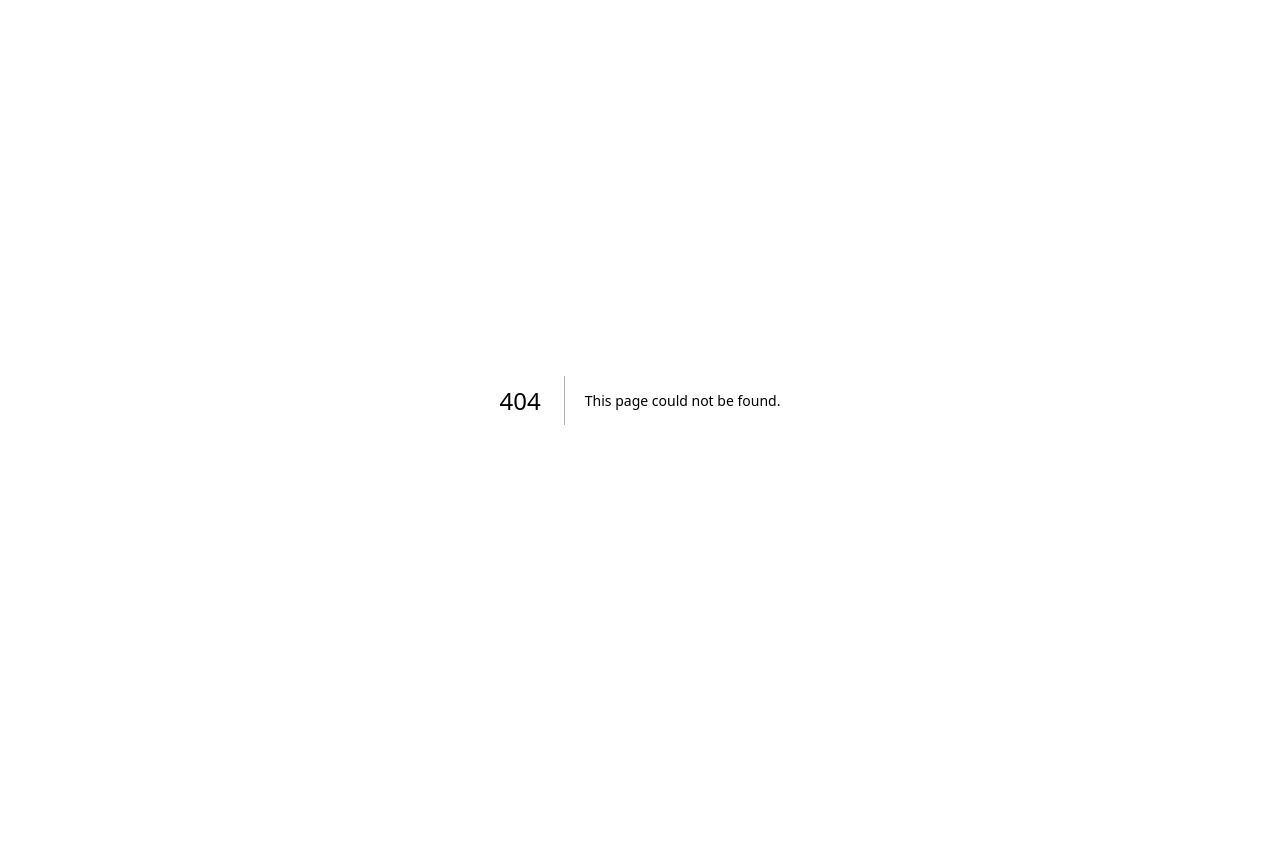
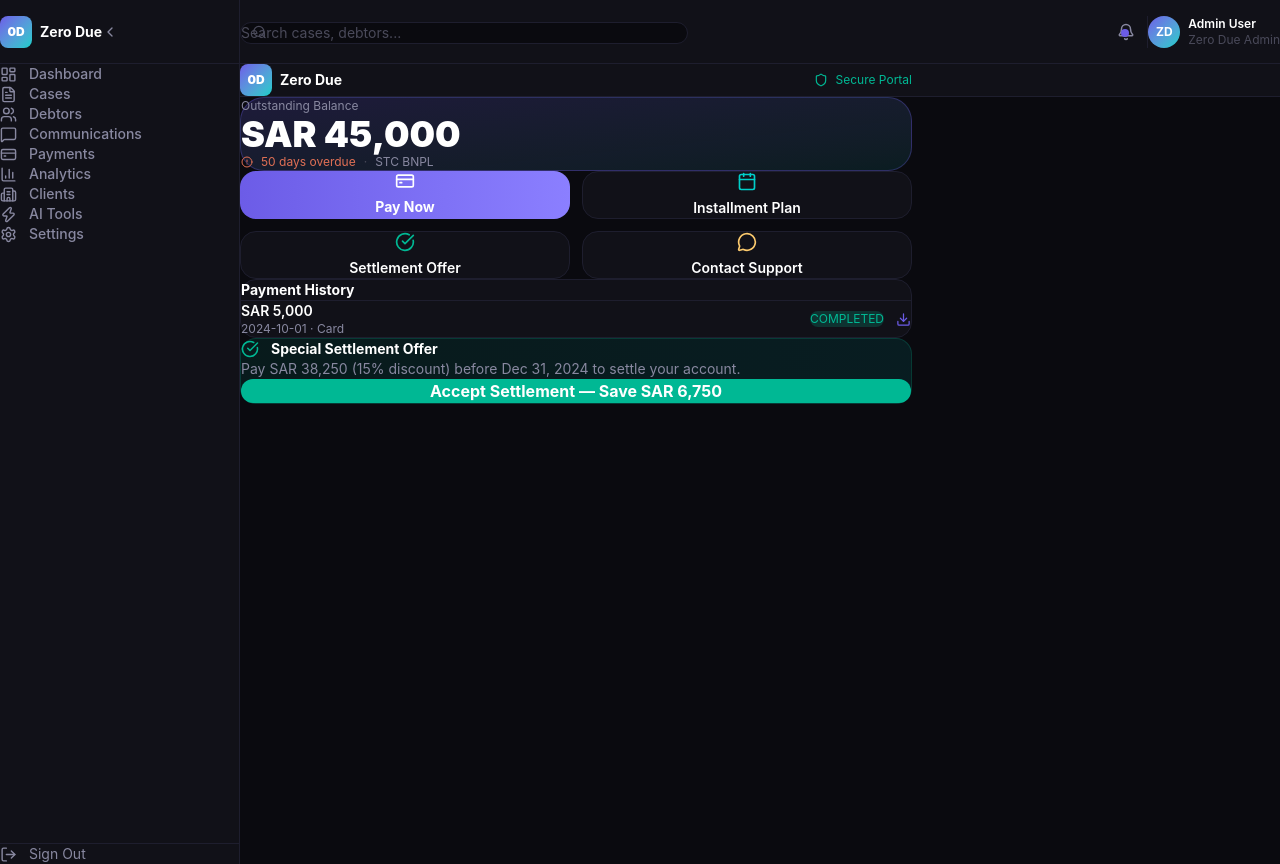
Before and after one commit to fady-hue/Zero-Due, a Next.js app: page /debtor-portal in a window 1280 px wide. Before the commit this address had no page. Before the commit the page ends 800 px from the top, so only its background shows below. Built offline with nearby package versions, Linux system fonts and the light colour scheme.

Commit message:
feat: add client portal, debtor portal, and .env.example

```diff
--- /dev/null
+++ b/src/app/(dashboard)/client-portal/page.tsx
@@ -0,0 +1,82 @@
+"use client";
+import { motion } from "framer-motion";
+import { TrendingUp, FileText, DollarSign, CheckCircle, Download } from "lucide-react";
+import { BarChart, Bar, XAxis, YAxis, CartesianGrid, Tooltip, ResponsiveContainer } from "recharts";
+
+const metrics = [
+  { label: "Total Assigned Cases", value: "842", icon: FileText, color: "#6C5CE7" },
+  { label: "Outstanding Balance", value: "SAR 18.2M", icon: DollarSign, color: "#E17055" },
+  { label: "Recovered Amount", value: "SAR 12.4M", icon: TrendingUp, color: "#00B894" },
+  { label: "Recovery Rate", value: "68.1%", icon: CheckCircle, color: "#00CEC9" },
+];
+
+const weeklyData = [
+  { week: "W1", recovered: 820000 }, { week: "W2", recovered: 1100000 },
+  { week: "W3", recovered: 950000 }, { week: "W4", recovered: 1430000 },
+];
+
+export default function ClientPortalPage() {
+  return (
+    <div className="min-h-screen bg-[#0A0A0F] p-6">
+      <div className="max-w-6xl mx-auto space-y-6">
+        <div className="flex items-center justify-between">
+          <div>
+            <div className="flex items-center gap-3 mb-1">
+              <div className="w-8 h-8 bg-gradient-to-br from-[#6C5CE7] to-[#00CEC9] rounded-lg flex items-center justify-center">
+                <span className="text-white font-black text-xs">0D</span>
+              </div>
+              <span className="text-white font-bold">Zero Due</span>
+            </div>
+            <h1 className="text-2xl font-black text-white">Tamara · Client Portal</h1>
+            <p className="text-[#8888A0] text-sm mt-0.5">Recovery performance overview</p>
+          </div>
+          <button className="flex items-center gap-2 text-sm border border-[#1E1E2E] text-[#8888A0] hover:text-white px-4 py-2.5 rounded-xl transition-colors">
+            <Download size={14} /> Export Report
+          </button>
+        </div>
+
+        <div className="grid grid-cols-2 lg:grid-cols-4 gap-4">
+          {metrics.map((m, i) => (
+            <motion.div key={i} initial={{ opacity: 0, y: 20 }} animate={{ opacity: 1, y: 0 }} transition={{ delay: i * 0.1 }} className="bg-[#111118] border border-[#1E1E2E] rounded-2xl p-5">
+              <div className="w-9 h-9 rounded-xl mb-4 flex items-center justify-center" style={{ backgroundColor: `${m.color}15` }}><m.icon size={16} style={{ color: m.color }} /></div>
+              <div className="text-2xl font-black text-white mb-1">{m.value}</div>
+              <div className="text-[#8888A0] text-xs">{m.label}</div>
+            </motion.div>
+          ))}
+        </div>
+
+        <div className="grid lg:grid-cols-2 gap-6">
+          <div className="bg-[#111118] border border-[#1E1E2E] rounded-2xl p-6">
+            <h3 className="text-white font-bold text-sm mb-4">Weekly Recovery</h3>
+            <ResponsiveContainer width="100%" height={180}>
+              <BarChart data={weeklyData}>
+                <CartesianGrid strokeDasharray="3 3" stroke="#1E1E2E" />
+                <XAxis dataKey="week" stroke="#4A4A5A" tick={{ fontSize: 12 }} />
+                <YAxis stroke="#4A4A5A" tick={{ fontSize: 11 }} tickFormatter={v => `${v/1000000}M`} />
+                <Tooltip contentStyle={{ background: "#16161F", border: "1px solid #1E1E2E", borderRadius: 8, color: "#F0F0F5" }} />
+                <Bar dataKey="recovered" fill="#6C5CE7" radius={[4,4,0,0]} />
+              </BarChart>
+            </ResponsiveContainer>
+          </div>
+
+          <div className="bg-[#111118] border border-[#1E1E2E] rounded-2xl p-6">
+            <h3 className="text-white font-bold text-sm mb-4">Cases by Status</h3>
+            <div className="space-y-3">
+              {[
+                { status: "Active", count: 421, pct: 50, color: "#6C5CE7" },
+                { status: "Promise to Pay", count: 189, pct: 22, color: "#FDCB6E" },
+                { status: "Installment Plan", count: 142, pct: 17, color: "#00CEC9" },
+                { status: "Paid / Closed", count: 90, pct: 11, color: "#00B894" },
+              ].map((s, i) => (
+                <div key={i}>
+                  <div className="flex justify-between text-xs mb-1"><span className="text-[#8888A0]">{s.status}</span><span className="text-white font-semibold">{s.count}</span></div>
+                  <div className="h-2 bg-[#1E1E2E] rounded-full overflow-hidden"><div className="h-full rounded-full transition-all" style={{ width: `${s.pct}%`, backgroundColor: s.color }} /></div>
+                </div>
+              ))}
+            </div>
+          </div>
+        </div>
+      </div>
+    </div>
+  );
+}
--- /dev/null
+++ b/src/app/(dashboard)/debtor-portal/page.tsx
@@ -0,0 +1,83 @@
+"use client";
+import { useState } from "react";
+import { motion } from "framer-motion";
+import { Shield, CreditCard, Clock, CheckCircle, Download, MessageCircle, Calendar, AlertCircle } from "lucide-react";
+
+export default function DebtorPortalPage() {
+  const debt = { balance: 45000, originalAmount: 50000, client: "STC BNPL", dueDate: "2024-11-01", daysPastDue: 50, caseId: "ZD-2024-001" };
+  const payments = [
+    { date: "2024-10-01", amount: 5000, method: "Card", status: "COMPLETED", receipt: "#" },
+  ];
+
+  return (
+    <div className="min-h-screen bg-[#0A0A0F]">
+      <div className="bg-[#111118] border-b border-[#1E1E2E] px-4 py-4">
+        <div className="max-w-2xl mx-auto flex items-center justify-between">
+          <div className="flex items-center gap-2">
+            <div className="w-8 h-8 bg-gradient-to-br from-[#6C5CE7] to-[#00CEC9] rounded-lg flex items-center justify-center">
+              <span className="text-white font-black text-xs">0D</span>
+            </div>
+            <span className="text-white font-bold text-sm">Zero Due</span>
+          </div>
+          <div className="flex items-center gap-2">
+            <Shield size={14} className="text-[#00B894]" />
+            <span className="text-[#00B894] text-xs">Secure Portal</span>
+          </div>
+        </div>
+      </div>
+
+      <div className="max-w-2xl mx-auto px-4 py-6 space-y-5">
+        <motion.div initial={{ opacity: 0, y: 20 }} animate={{ opacity: 1, y: 0 }} className="bg-gradient-to-br from-[#6C5CE7]/20 to-[#00CEC9]/10 border border-[#6C5CE7]/30 rounded-3xl p-6">
+          <p className="text-[#8888A0] text-xs mb-1">Outstanding Balance</p>
+          <div className="text-4xl font-black text-white mb-1">SAR {debt.balance.toLocaleString()}</div>
+          <div className="flex items-center gap-2 text-xs">
+            <AlertCircle size={12} className="text-[#E17055]" />
+            <span className="text-[#E17055]">{debt.daysPastDue} days overdue</span>
+            <span className="text-[#4A4A5A]">·</span>
+            <span className="text-[#8888A0]">{debt.client}</span>
+          </div>
+        </motion.div>
+
+        <div className="grid grid-cols-2 gap-3">
+          <button className="bg-gradient-to-r from-[#6C5CE7] to-[#8B7FFF] text-white font-bold py-4 rounded-2xl flex flex-col items-center gap-1.5 hover:opacity-90 transition-opacity">
+            <CreditCard size={20} /><span className="text-sm">Pay Now</span>
+          </button>
+          <button className="bg-[#111118] border border-[#1E1E2E] text-white font-semibold py-4 rounded-2xl flex flex-col items-center gap-1.5 hover:border-[#6C5CE7]/40 transition-colors">
+            <Calendar size={20} className="text-[#00CEC9]" /><span className="text-sm">Installment Plan</span>
+          </button>
+          <button className="bg-[#111118] border border-[#1E1E2E] text-white font-semibold py-4 rounded-2xl flex flex-col items-center gap-1.5 hover:border-[#6C5CE7]/40 transition-colors">
+            <CheckCircle size={20} className="text-[#00B894]" /><span className="text-sm">Settlement Offer</span>
+          </button>
+          <button className="bg-[#111118] border border-[#1E1E2E] text-white font-semibold py-4 rounded-2xl flex flex-col items-center gap-1.5 hover:border-[#6C5CE7]/40 transition-colors">
+            <MessageCircle size={20} className="text-[#FDCB6E]" /><span className="text-sm">Contact Support</span>
+          </button>
+        </div>
+
+        <div className="bg-[#111118] border border-[#1E1E2E] rounded-2xl">
+          <div className="px-5 py-4 border-b border-[#1E1E2E]"><h3 className="text-white font-bold text-sm">Payment History</h3></div>
+          {payments.map((p, i) => (
+            <div key={i} className="px-5 py-4 flex items-center justify-between">
+              <div>
+                <div className="text-white text-sm font-semibold">SAR {p.amount.toLocaleString()}</div>
+                <div className="text-[#8888A0] text-xs">{p.date} · {p.method}</div>
+              </div>
+              <div className="flex items-center gap-3">
+                <span className="text-xs bg-[#00B894]/20 text-[#00B894] px-2 py-1 rounded-lg">{p.status}</span>
+                <button className="text-[#6C5CE7] hover:text-[#8B7FFF] transition-colors"><Download size={15} /></button>
+              </div>
+            </div>
+          ))}
+        </div>
+
+        <div className="bg-gradient-to-r from-[#00B894]/10 to-[#00CEC9]/10 border border-[#00B894]/20 rounded-2xl p-5">
+          <div className="flex items-center gap-3 mb-2">
+            <CheckCircle size={18} className="text-[#00B894]" />
+            <span className="text-white font-bold text-sm">Special Settlement Offer</span>
+          </div>
+          <p className="text-[#8888A0] text-sm mb-4">Pay SAR 38,250 (15% discount) before Dec 31, 2024 to settle your account.</p>
+          <button className="w-full bg-[#00B894] text-white font-bold py-3 rounded-xl hover:opacity-90 transition-opacity">Accept Settlement — Save SAR 6,750</button>
+        </div>
+      </div>
+    </div>
+  );
+}
```
Also changed, not shown: 1 other file (tests, documents, lock files or other folders).
